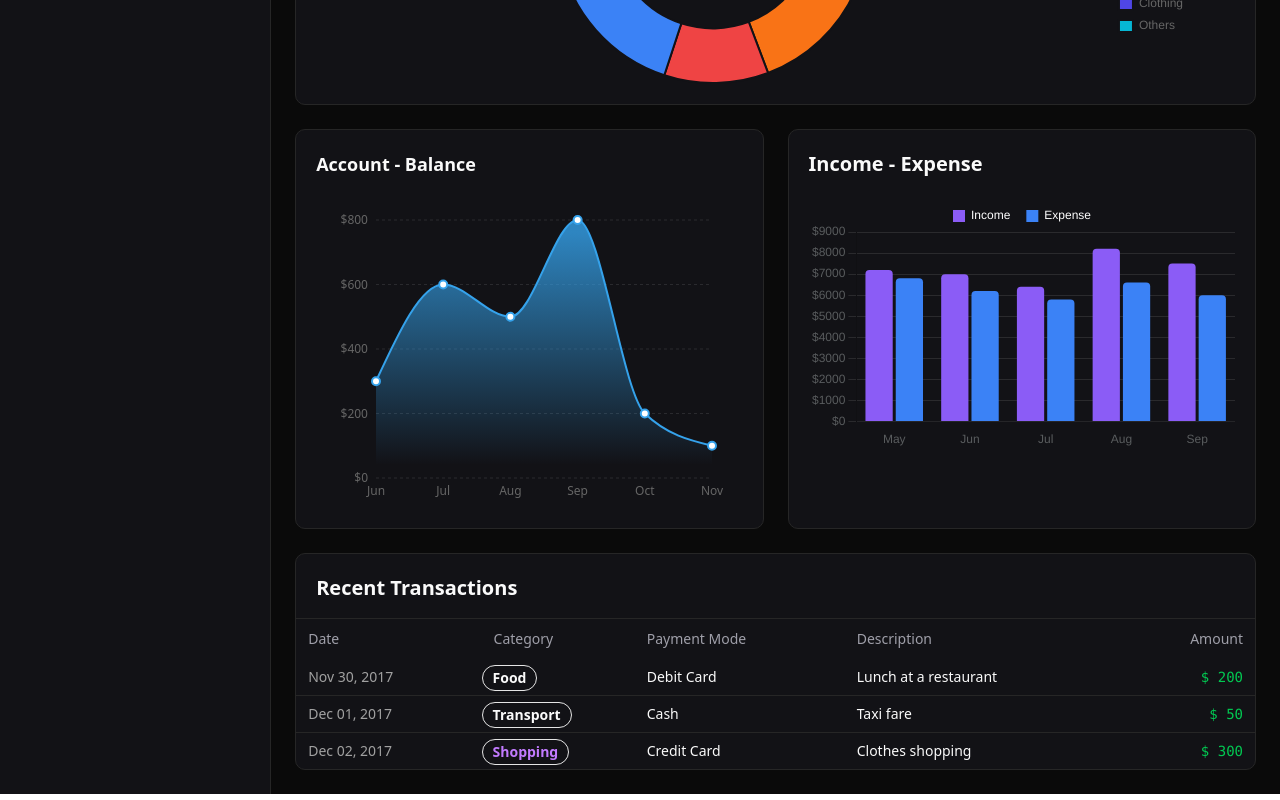
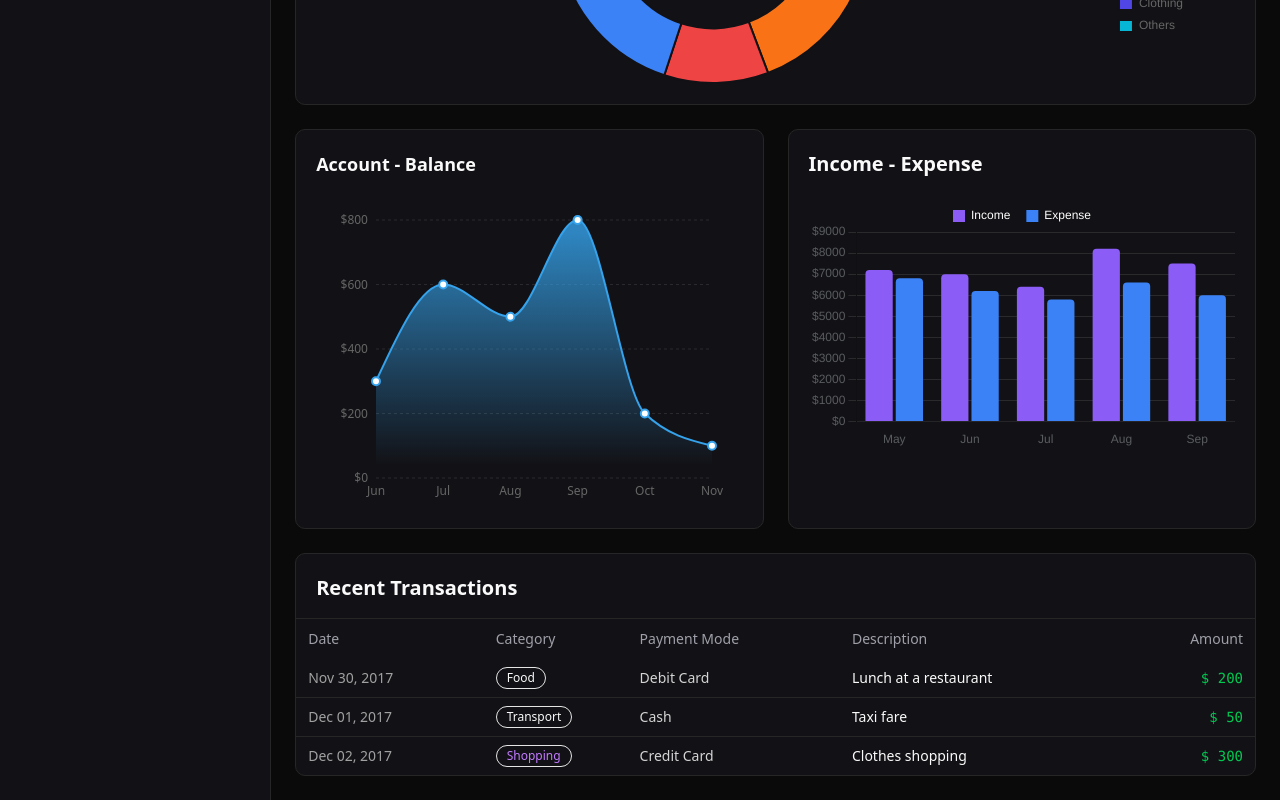
Before and after one commit to A-7amid/fin-sight, a React (Vite) app: page / in a window 1280 px wide. Shown: the part 527-1327 px from the top of the page. Built offline with nearby package versions, Linux system fonts and the light colour scheme.

Commit message:
9 Commit

```diff
--- a/src/components/RecentTransactions.jsx
+++ b/src/components/RecentTransactions.jsx
@@ -7,7 +7,6 @@ import {
   TableBody,
   TableCell,
 } from "./ui/table";
-import Spacer from "./Spacer";
 import { cn } from "../utils/clsx";
 
 const recentTransactions = [
@@ -80,19 +79,25 @@ const RecentTransactions = () => {
 
         <TableBody>
           {recentTransactions.map((transaction) => (
-            <TableRow key={transaction.id}>
+            <TableRow className="" key={transaction.id}>
               <TableCell className="font-light text-neutral-400">
                 {transaction.date}
               </TableCell>
+
+              <div className="py-1"></div>
+
               <TableCell
                 className={cn(
-                  `rounded-full text-${transaction.categoryColor} bg-${transaction.categoryColor}/10 border-[1px] border-${transaction.categoryColor} hover:bg-${transaction.categoryColor}/5 transition duration-200 w-fit flex translate-y-1.5 text-sm py-0.5 px-2.5 font-semibold items-center`,
-                  transaction.categoryColor
+                  `rounded-full text-${transaction.categoryColor} translate-x-3 bg-${transaction.categoryColor}/10 border-[1px] border-${transaction.categoryColor}
+                   hover:bg-${transaction.categoryColor}/5 transition duration-200 w-fit flex text-xs py-0.5 px-2.5 font-medium items-center`
                 )}
               >
                 {transaction.category}
               </TableCell>
-              <TableCell>{transaction.paymentMode}</TableCell>
+              <div className="py-1"></div>
+              <TableCell className="text-neutral-300">
+                {transaction.paymentMode}
+              </TableCell>
               <TableCell>{transaction.description}</TableCell>
               <TableCell className="text-end text-green-500 font-mono">
                 {transaction.amount}
```
